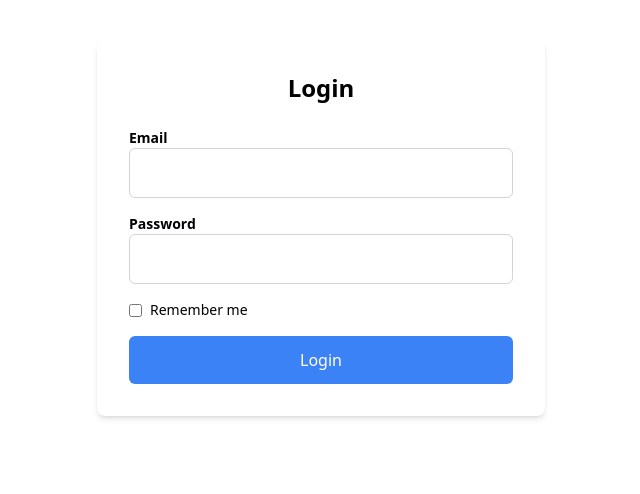
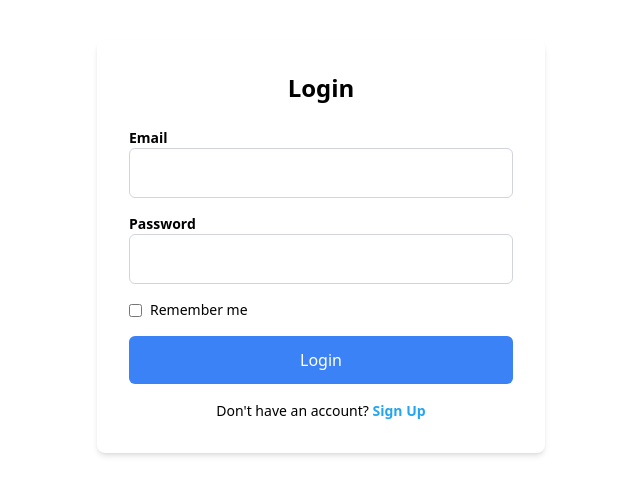
Before and after one commit to hmgny/Frontend_Final_Project_e-commerce, a React (Vite) app: page /login in a window 1280 px wide. Shown: the top 494 px of the page, without its empty margins (319-959 px from the left). Built offline with nearby package versions, Linux system fonts and the light colour scheme.

Commit message:
Login formu altına signup linki eklendi

```diff
--- a/src/Pages/LoginForm.jsx
+++ b/src/Pages/LoginForm.jsx
@@ -1,10 +1,11 @@
 import React from "react";
-import { useHistory } from "react-router-dom";
+import { useHistory, Link } from "react-router-dom";
 import axios from "axios";
 import { toast } from "react-toastify";
 import { useForm } from "react-hook-form";
 import { useDispatch, useSelector } from "react-redux";
 import { loginStart, loginSuccess, loginFailure, toggleRememberMe } from "../store/actions/authActions";
+
 
 const LoginForm = () => {
   const history = useHistory();
@@ -130,7 +131,16 @@ const LoginForm = () => {
           >
             {loading ? "Logging in..." : "Login"}
           </button>
+
         </div>
+        <p className="text-center mt-4 h7">
+          {" "}
+          Don't have an account?{" "}
+          <Link className="text-Primary font-bold" to="/signup">
+            Sign Up
+          </Link>
+        </p>
+
       </form>
     </div>
   );
```
